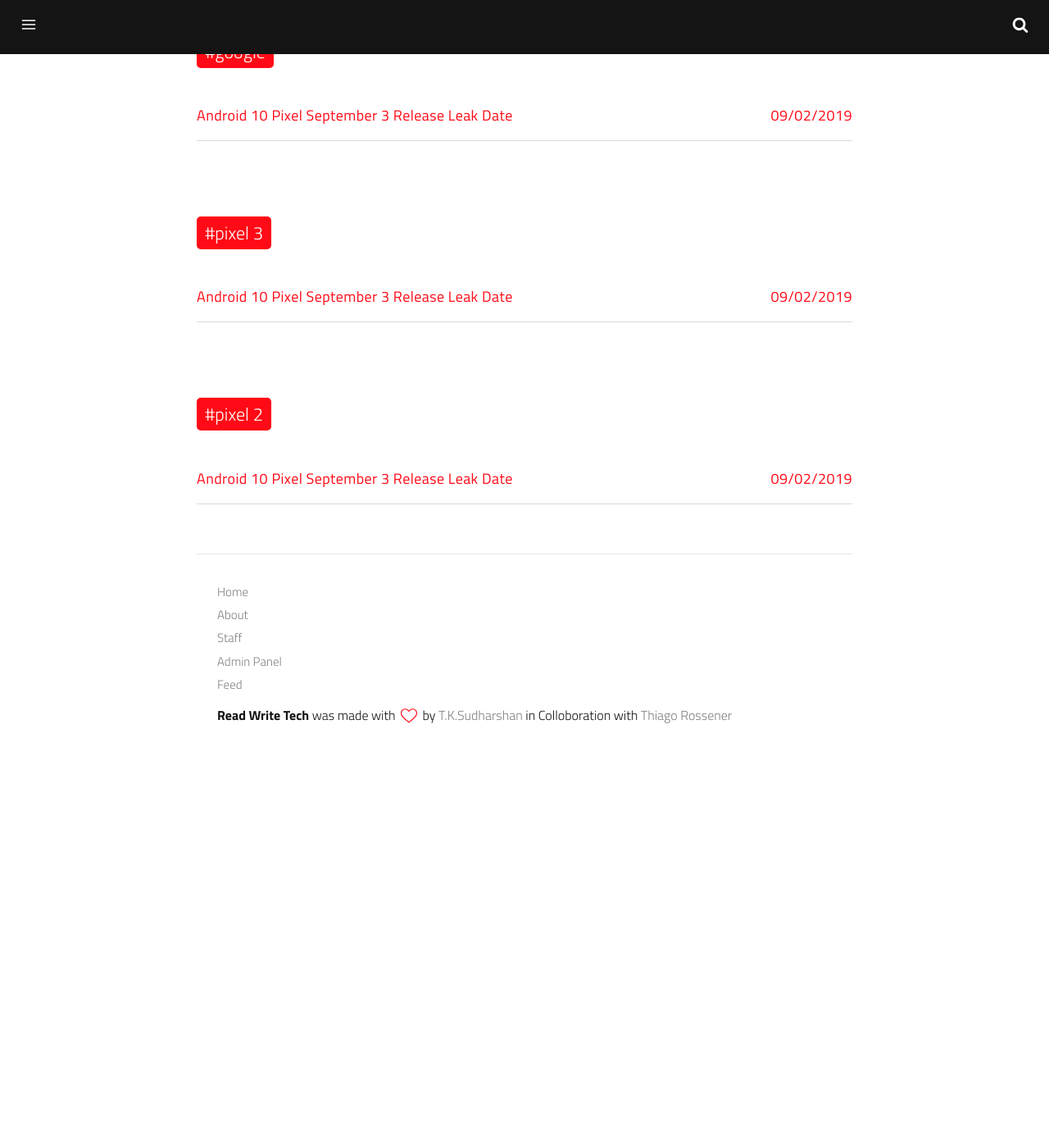
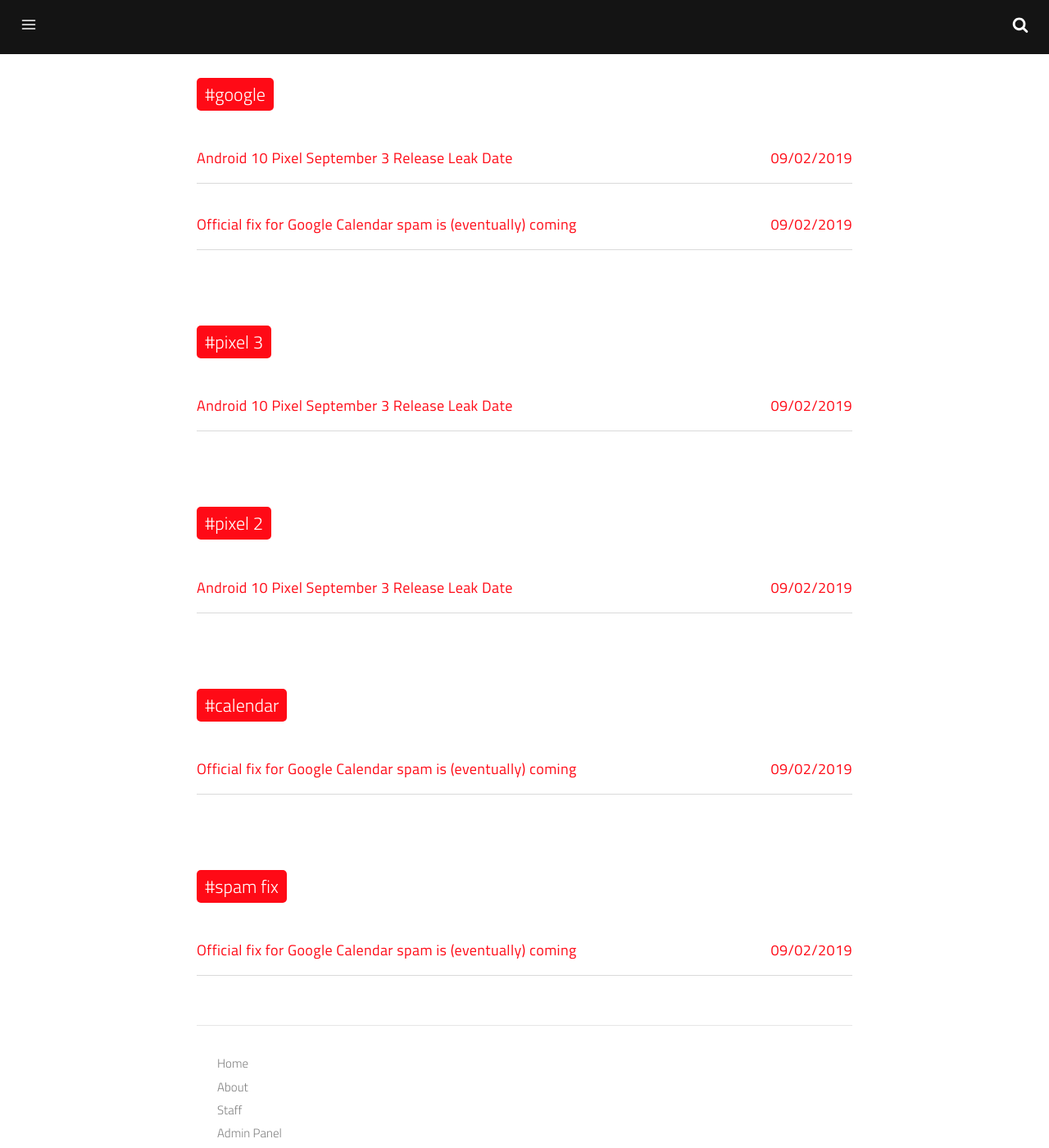
Before and after one commit to tks18/abandoned-read-write-tech, a Jekyll site: the page built from tags.html, in a window 1280 px wide and 1400 px high, scrolled down 1588 px. Shown: the whole window at 82% size. Built offline with Jekyll 4.4.1, drawn with Linux system fonts in a browser that asks for light colours; a script that is not in the unit is left out; a file with an impossible date is left out; before the commit the page ends 2509 px from its top, so only the background shows below that.

Commit message:
Update 2019-09-02-google-calendar-spam-official-fix.md

```diff
--- a/_posts/2019-09-02-google-calendar-spam-official-fix.md
+++ b/_posts/2019-09-02-google-calendar-spam-official-fix.md
@@ -1,6 +1,6 @@
 ---
 title: Official fix for Google Calendar spam is (eventually) coming
-date: {}
+date: 2019-09-02T17:45:00.000Z
 published: true
 categories:
   - Android
```
